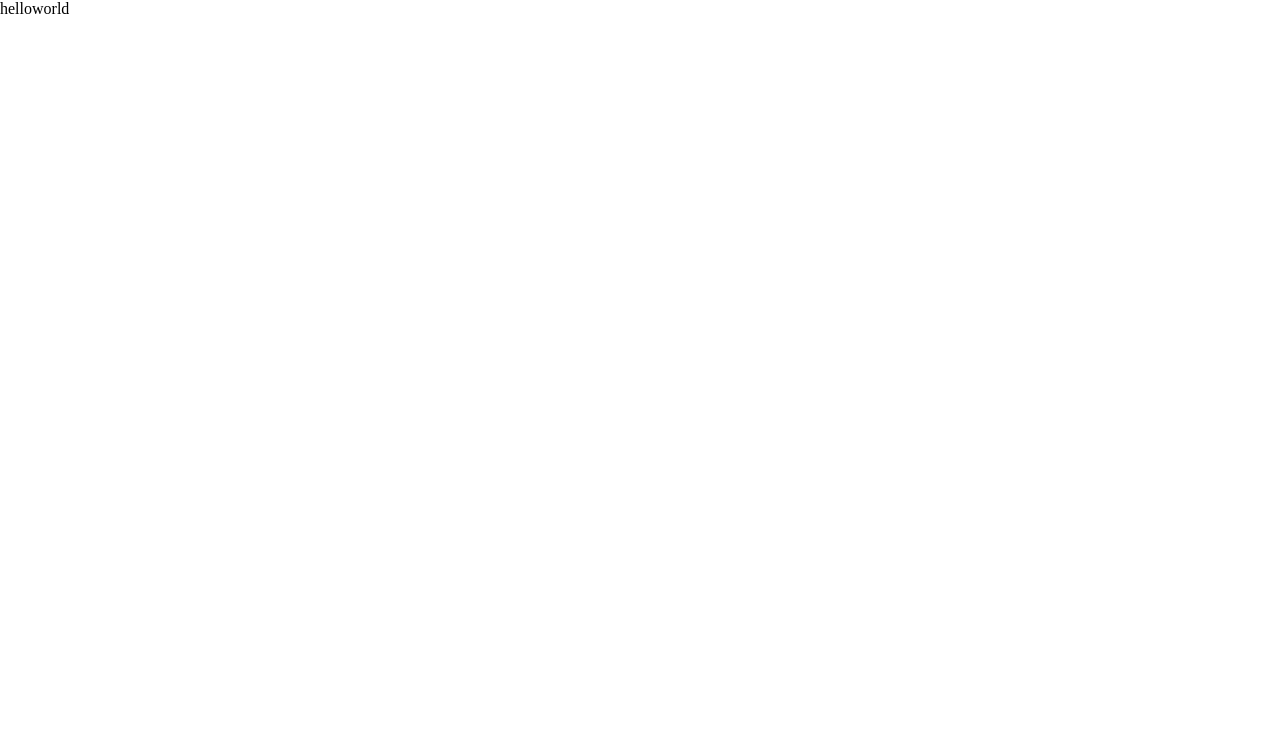
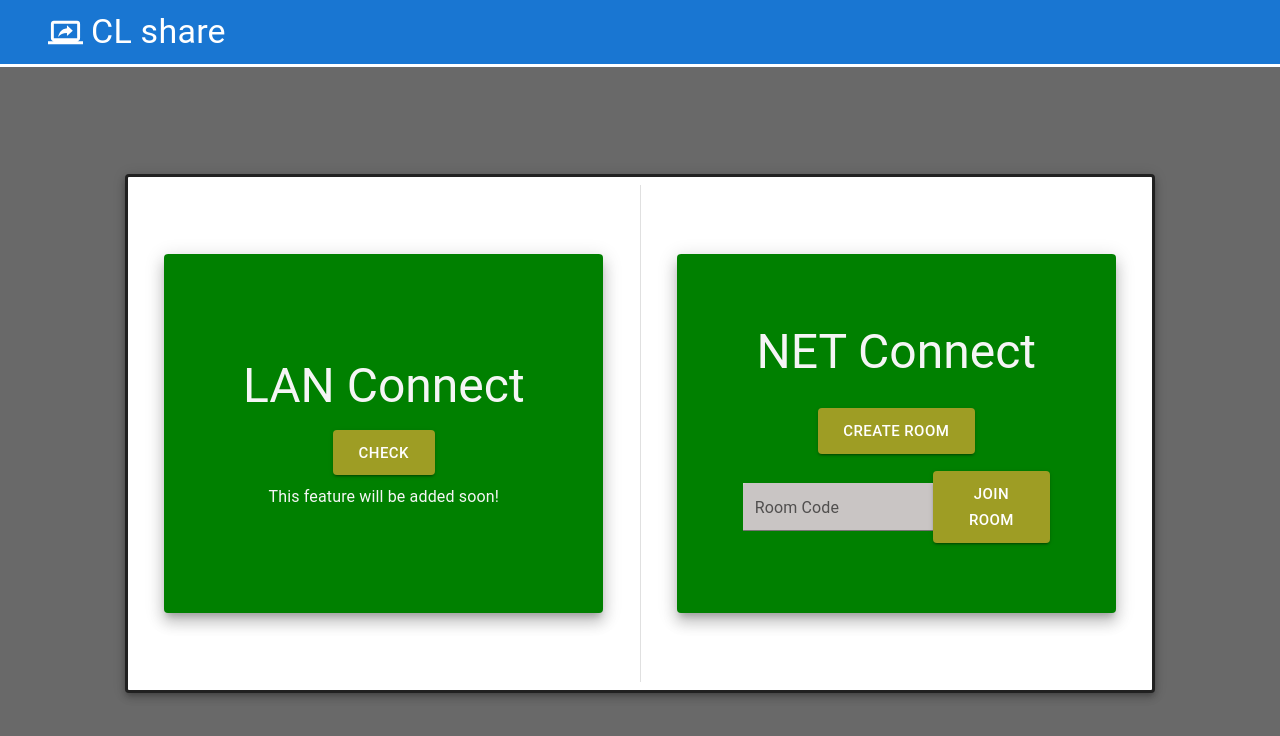
Before and after one commit to DireWolf707/cl_share, a React (Vite) app: page / in a window 1280 px wide. Shown: the top 736 px of the page. Built offline with nearby package versions, Linux system fonts and the light colour scheme.

Commit message:
integrated home page components

```diff
--- a/src/App.jsx
+++ b/src/App.jsx
@@ -1,5 +1,16 @@
+import Header from "../components/Header"
+import Box from "@mui/material/Box"
+import Hero from "../components/Hero"
+
 const App = () => {
-  return ( <div>helloworld</div> );
+  return (
+    <Box sx={{ bgcolor: "dimgrey", height: "100vh", display: "flex", flexDirection: "column" }}>
+      <Header />
+      <Box sx={{ bgcolor: "dimgrey", flexGrow: 1, display: "flex", justifyContent: "center", alignItems: "center" }}>
+        <Hero />
+      </Box>
+    </Box>
+  )
 }
 
-export default App;
+export default App
```
